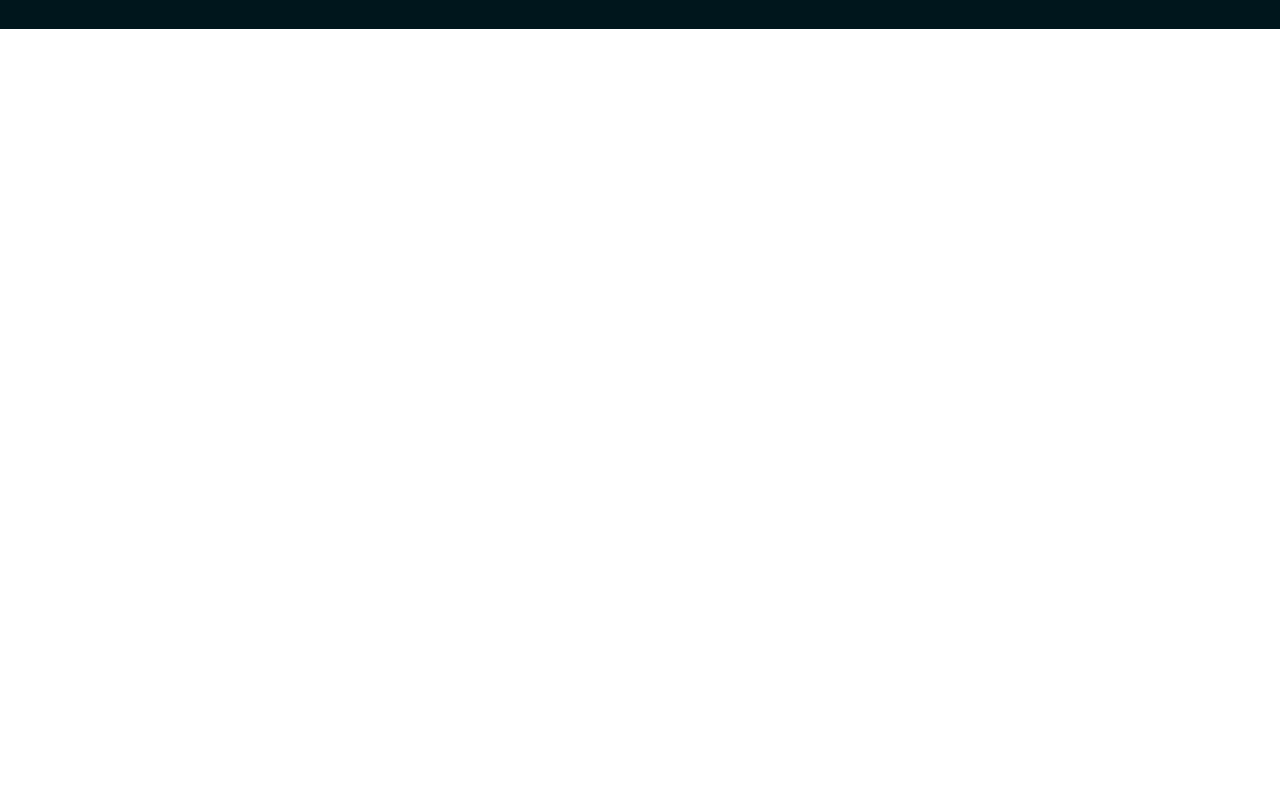
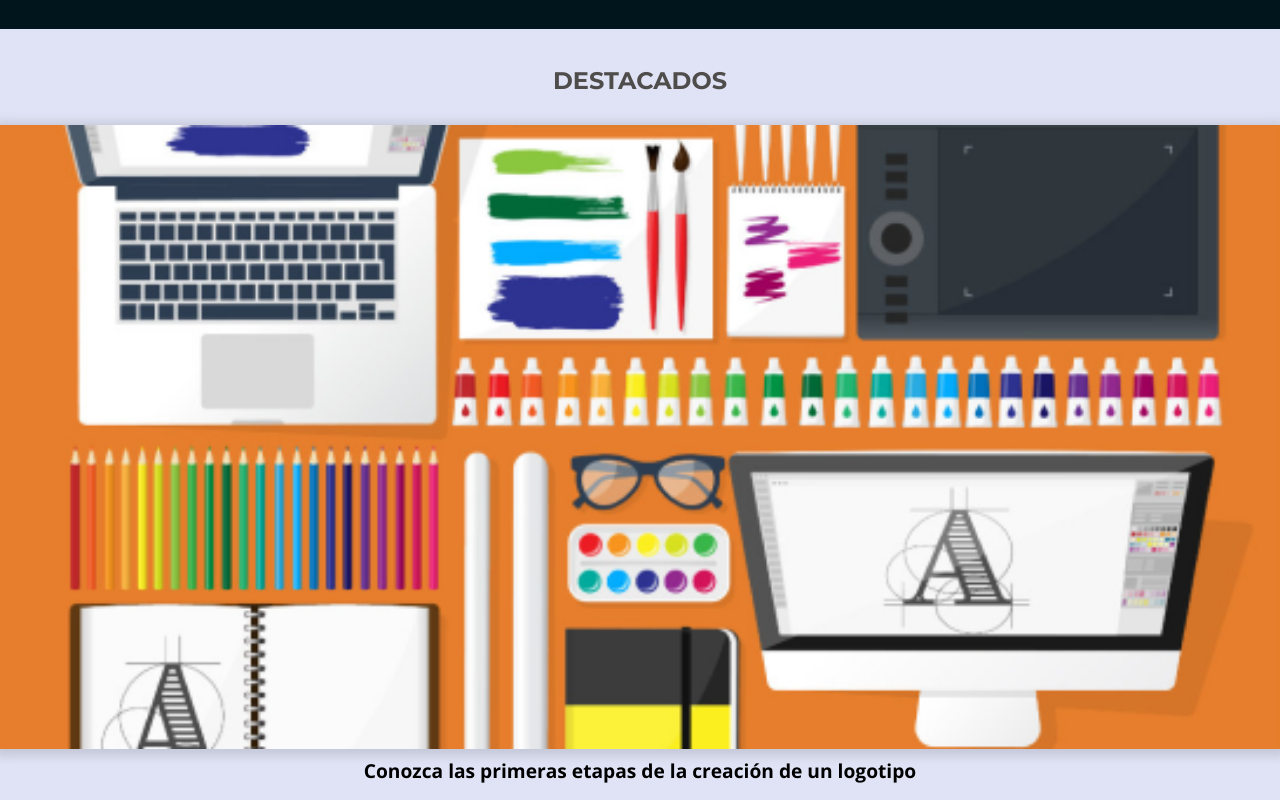
Before and after one commit to ValencianoAlan/Layouts-responsive, a plain HTML site: page index.html in a window 1280 px wide. Shown: the part 380-1180 px from the top of the page. Before the commit the page ends 800 px from the top, so only its background shows below. Drawn offline with nearby package versions, Linux system fonts and the light colour scheme.

Commit message:
agregando destacados

```diff
--- /dev/null
+++ b/css/destacados.css
@@ -0,0 +1,40 @@
+.destacados {
+    background-color: var(--background-azul-claro);
+    padding-top: 2.5rem;
+    padding-bottom: 2rem;
+}
+
+.destacados__titulo {
+    color: var(--fuente-ceniza-oscuro);
+    font-weight: 700;
+    font-size: 1.5rem;
+    font-family: var(--montserrat);
+    text-transform: uppercase;
+    text-align: center;
+    margin-bottom: 2rem;
+}
+
+.destacados__panel {
+    display: flex;
+    flex-direction: column;
+    align-items: center;
+    margin-bottom: 2rem;
+}
+
+.destacados__panel-imagen {
+    width: 100vw;
+    box-shadow: 0 2px 10px 5px #00000020;
+    margin-bottom: .5rem;
+}
+
+.destacados__panel-texto {
+    font-weight: 700;
+    font-size: 1.2rem;
+    line-height: normal;
+}
+
+.destacados__boton {
+    color: var(--boton-rojo);
+    border-color: var(--boton-rojo);
+    margin: 0 auto;
+}
--- a/index.html
+++ b/index.html
@@ -12,6 +12,7 @@
     <link rel="stylesheet" href="/css/head.css">
     <link rel="stylesheet" href="/css/llamada.css">
     <link rel="stylesheet" href="/css/bases.css">
+    <link rel="stylesheet" href="/css/destacados.css">
 
   </head>
   <body>
@@ -35,6 +36,22 @@
         <p class="llamada__texto">Apeperia es una empresa emergente con una manera inovadora de comprar y crear aplicaciones móviles y web.</p>
         <a class="llamada__boton boton" href="#">Conozca los planes</a>
       </section>
+
+      <section class="destacados container">
+        <h2 class="destacados__titulo">Destacados</h2>
+        <a href="#">
+          <figure class="destacados__panel">
+            <img src="img/empezando-a-crear-logo.png" alt="" class="destacados__panel-imagen">
+            <figC class="destacados__panel-texto">Conozca las primeras etapas de la creación de un logotipo</figC>
+          </figure>
+        </a>
+        <a href="#">
+          <figure class="destacados__panel">
+            <img src="img/sugestiones-fotografias.png" alt="" class="destacados__panel-imagen">
+            <figC class="destacados__panel-texto">¿Trabajas con fotografía? Conozca esos consejos?</figC>
+          </figure>
+        </a>
+        <a href="" class="destacados__boton boton">Recibir destacados por correo</a></section>
     </main>
   </body>
 </html>
```
